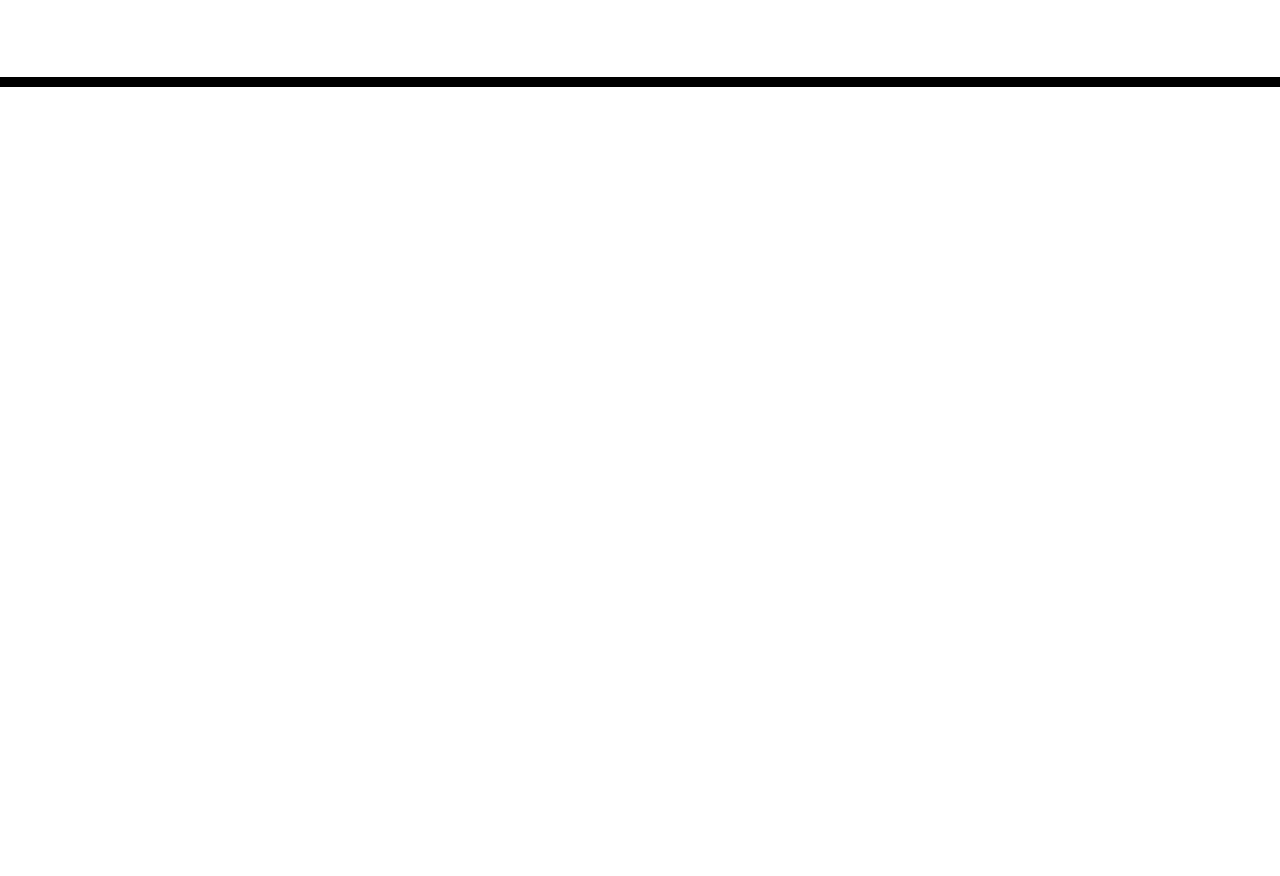
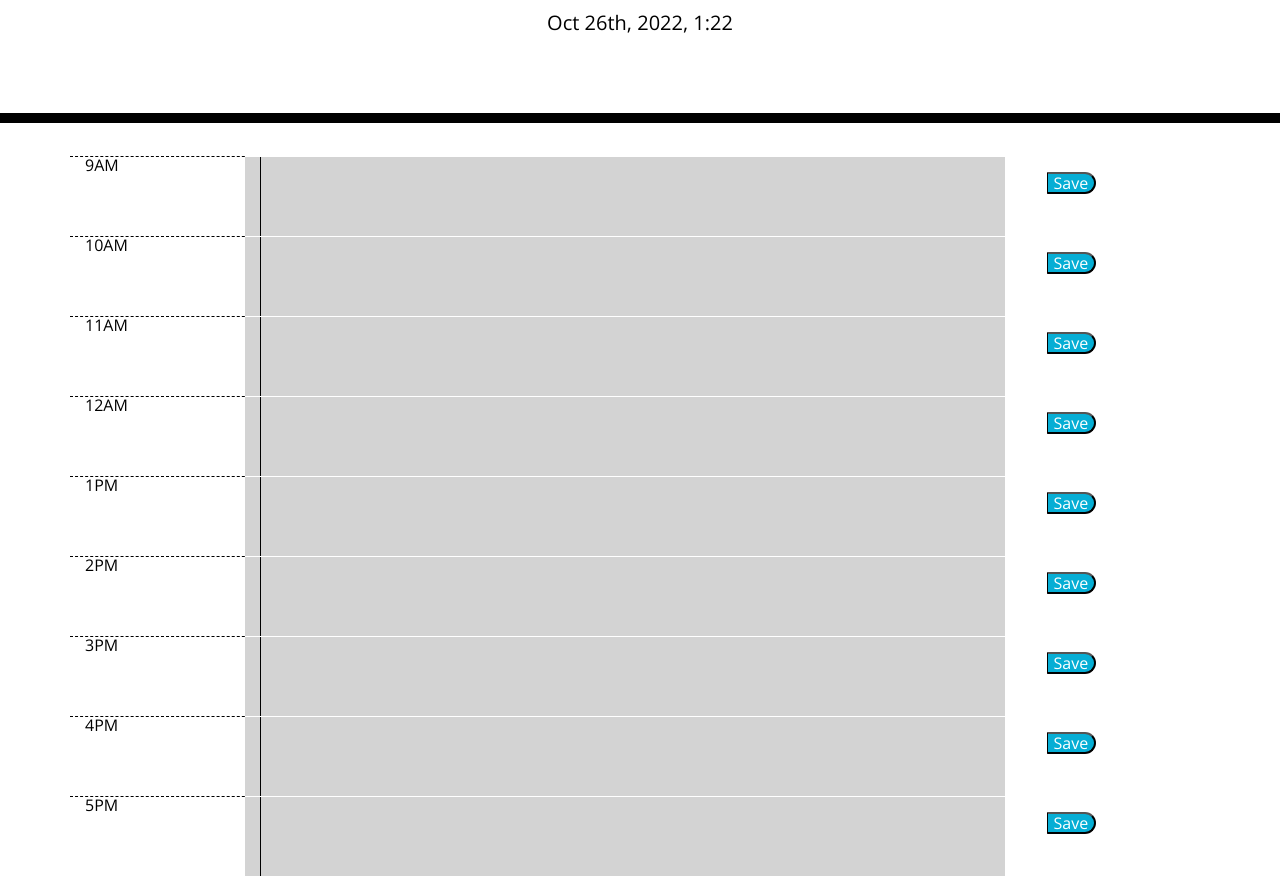
Before and after one commit to Charl1410/daily-planner, a plain HTML site: page 02-Challenge/Develop/index.html in a window 1280 px wide. Shown: the part 181-1057 px from the top of the page. Before the commit the page ends 800 px from the top, so only its background shows below. Drawn offline with nearby package versions, Linux system fonts and the light colour scheme.

Commit message:
added moment date at top

```diff
--- a/02-Challenge/Develop/index.html
+++ b/02-Challenge/Develop/index.html
@@ -18,6 +18,9 @@
       href="https://fonts.googleapis.com/css?family=Open+Sans&display=swap"
       rel="stylesheet"
     />
+    <script src="https://cdnjs.cloudflare.com/ajax/libs/moment.js/2.24.0/moment.min.js"></script>
+    <script src="https://cdnjs.cloudflare.com/ajax/libs/jquery/3.2.1/jquery.min.js"></script>
+
     <link rel="stylesheet" href="style.css" />
     <title>Work Day Scheduler</title>
   </head>
@@ -30,9 +33,115 @@
     </header>
     <div class="container">
       <!-- Timeblocks go here -->
+
+      <div class="row">
+        <div class="col-sm-2 hour">9AM</div>
+        <div class="col-sm-8 row past">
+          <textarea class="col-md-10 description"></textarea>
+        </div>
+        <div class="col-sm-2">
+          <button class="btm btn-primart saveBtn">Save</button>
+        </div>
+      </div>
+
+
+      <div class="row">
+        <div class="col-sm-2 hour">10AM</div>
+        <div class="col-sm-8 row past">
+          <textarea class="col-md-10 description"></textarea>
+        </div>
+        <div class="col-sm-2">
+          <button class="btm btn-primart saveBtn">Save</button>
+        </div>
+      </div>
+
+
+      <div class="row">
+        <div class="col-sm-2 hour">11AM</div>
+        <div class="col-sm-8 row past">
+          <textarea class="col-md-10 description"></textarea>
+        </div>
+        <div class="col-sm-2">
+          <button class="btm btn-primart saveBtn">Save</button>
+        </div>
+      </div>
+
+
+      <div class="row">
+        <div class="col-sm-2 hour">12AM</div>
+        <div class="col-sm-8 row past">
+          <textarea class="col-md-10 description"></textarea>
+        </div>
+        <div class="col-sm-2">
+          <button class="btm btn-primart saveBtn">Save</button>
+        </div>
+      </div>
+
+
+      <div class="row">
+        <div class="col-sm-2 hour">1PM</div>
+        <div class="col-sm-8 row past">
+          <textarea class="col-md-10 description"></textarea>
+        </div>
+        <div class="col-sm-2">
+          <button class="btm btn-primart saveBtn">Save</button>
+        </div>
+      </div>
+
+
+      <div class="row">
+        <div class="col-sm-2 hour">2PM</div>
+        <div class="col-sm-8 row past">
+          <textarea class="col-md-10 description"></textarea>
+        </div>
+        <div class="col-sm-2">
+          <button class="btm btn-primart saveBtn">Save</button>
+        </div>
+      </div>
+
+
+      <div class="row">
+        <div class="col-sm-2 hour">3PM</div>
+        <div class="col-sm-8 row past">
+          <textarea class="col-md-10 description"></textarea>
+        </div>
+        <div class="col-sm-2">
+          <button class="btm btn-primart saveBtn">Save</button>
+        </div>
+      </div>
+
+
+      <div class="row">
+        <div class="col-sm-2 hour">4PM</div>
+        <div class="col-sm-8 row past">
+          <textarea class="col-md-10 description"></textarea>
+        </div>
+        <div class="col-sm-2">
+          <button class="btm btn-primart saveBtn">Save</button>
+        </div>
+      </div>
+
+
+      <div class="row">
+        <div class="col-sm-2 hour">5PM</div>
+        <div class="col-sm-8 row past">
+          <textarea class="col-md-10 description"></textarea>
+        </div>
+        <div class="col-sm-2">
+          <button class="btm btn-primart saveBtn">Save</button>
+        </div>
+      </div>
+
+
+
+
+
+
+
     </div>
 
-    <script src="https://cdnjs.cloudflare.com/ajax/libs/jquery/3.2.1/jquery.min.js"></script>
-    <script src="https://cdnjs.cloudflare.com/ajax/libs/moment.js/2.24.0/moment.min.js"></script>
+    <script src ="script.js"></script>
+
+
   </body>
 </html>
--- /dev/null
+++ b/02-Challenge/Develop/script.js
@@ -0,0 +1,3 @@
+//using moment to get current date at top
+var today = moment();
+$("#currentDay").text(today.format("MMM Do, YYYY, h:mm"));
```
